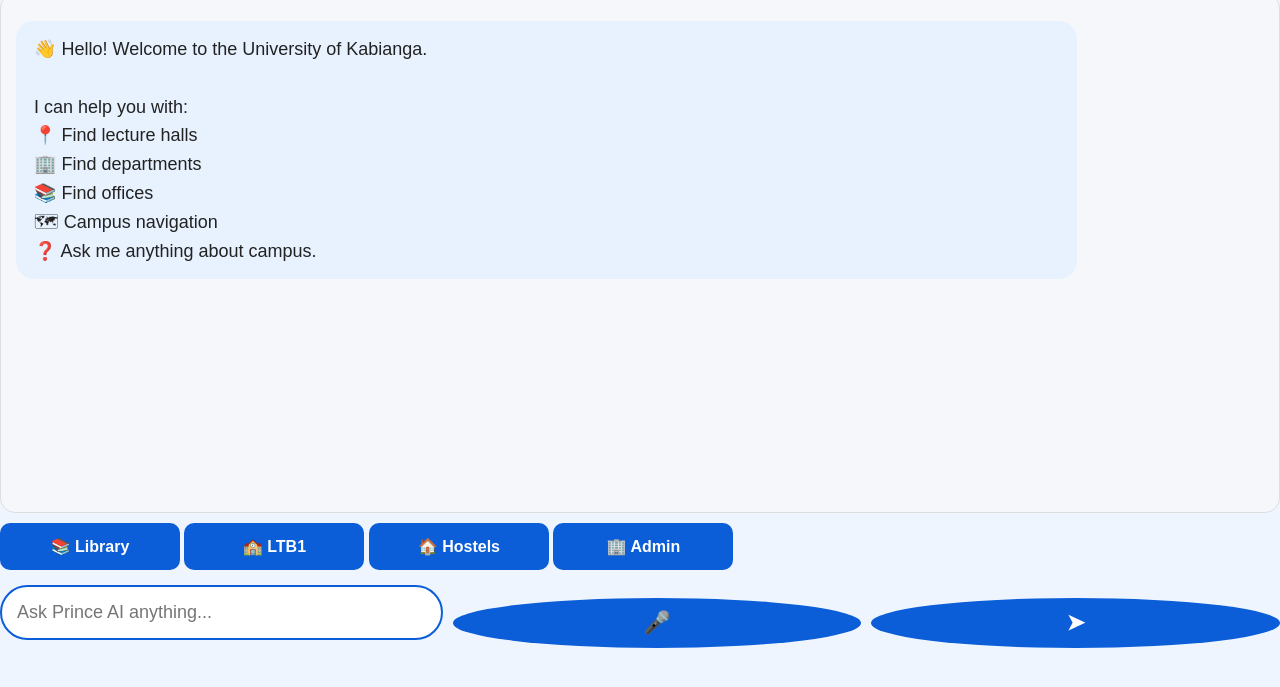
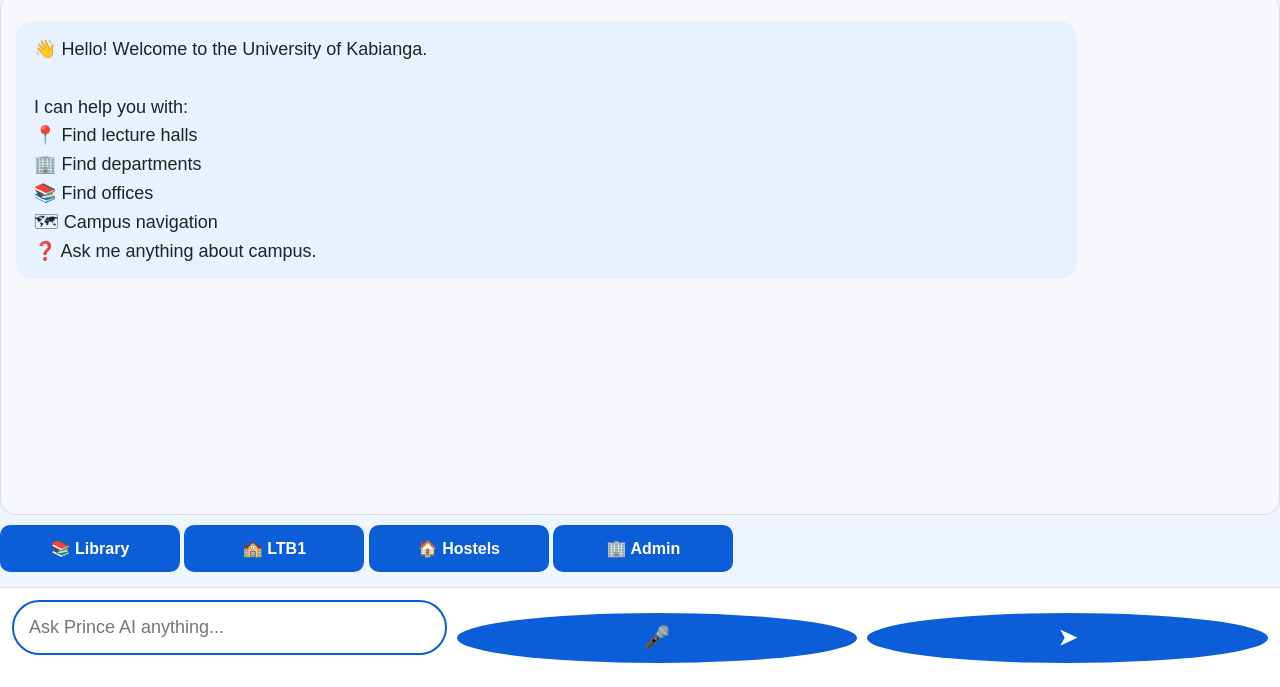
Before and after one commit to Griffin213/kabianga-smart-campus-navigator, a plain HTML site: page prince-ai.html in a window 1280 px wide. Shown: the part 113-800 px from the top of the page. Drawn offline with Linux system fonts and the light colour scheme.

```diff
--- a/style.css
+++ b/style.css
@@ -423,3 +423,23 @@ box-shadow:0 6px 20px rgba(0,0,0,.2);
 .chat-header p{
     font-size:18px;
 }
+/* Keep input fixed at bottom */
+
+.chat-page{
+    display:flex;
+    flex-direction:column;
+    height:100vh;
+}
+
+#chatBox{
+    flex:1;
+    overflow-y:auto;
+}
+
+.chat-input{
+    position:sticky;
+    bottom:0;
+    background:white;
+    padding:12px;
+    border-top:1px solid #ddd;
+}
```
